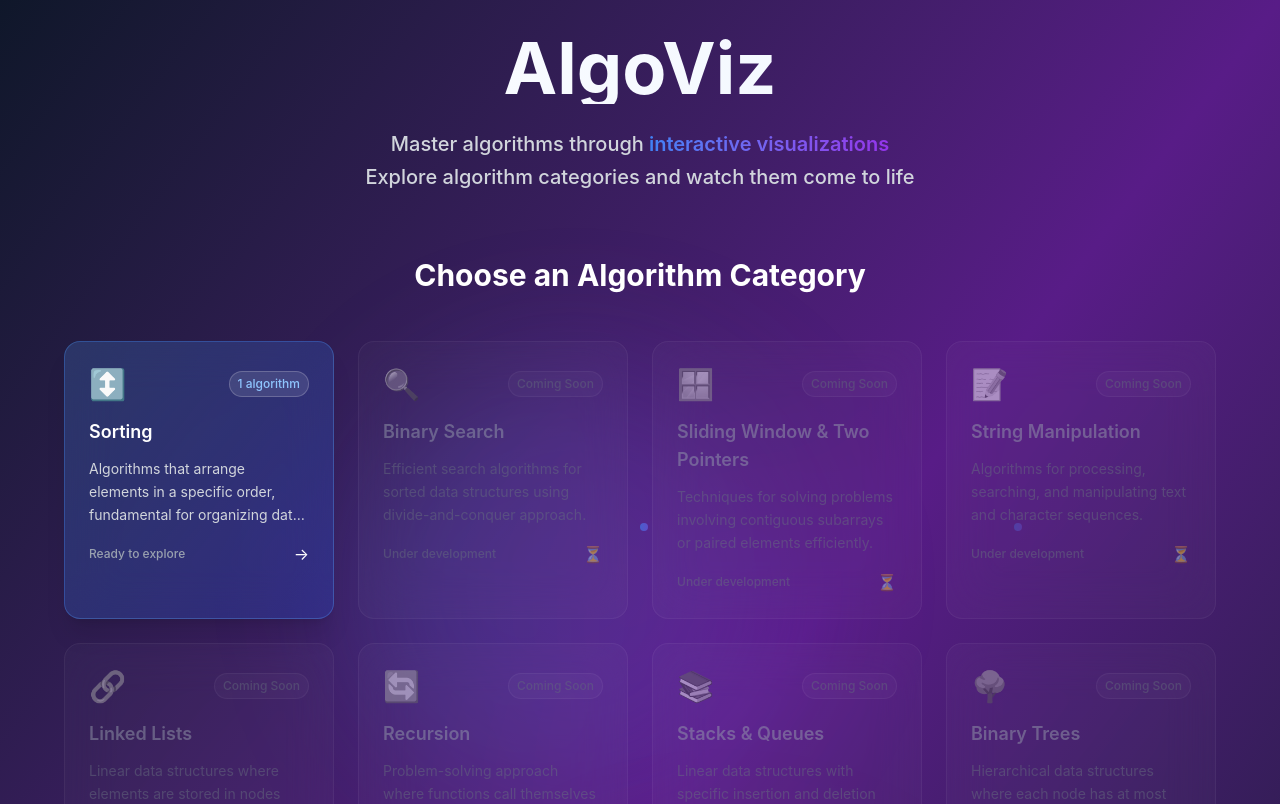
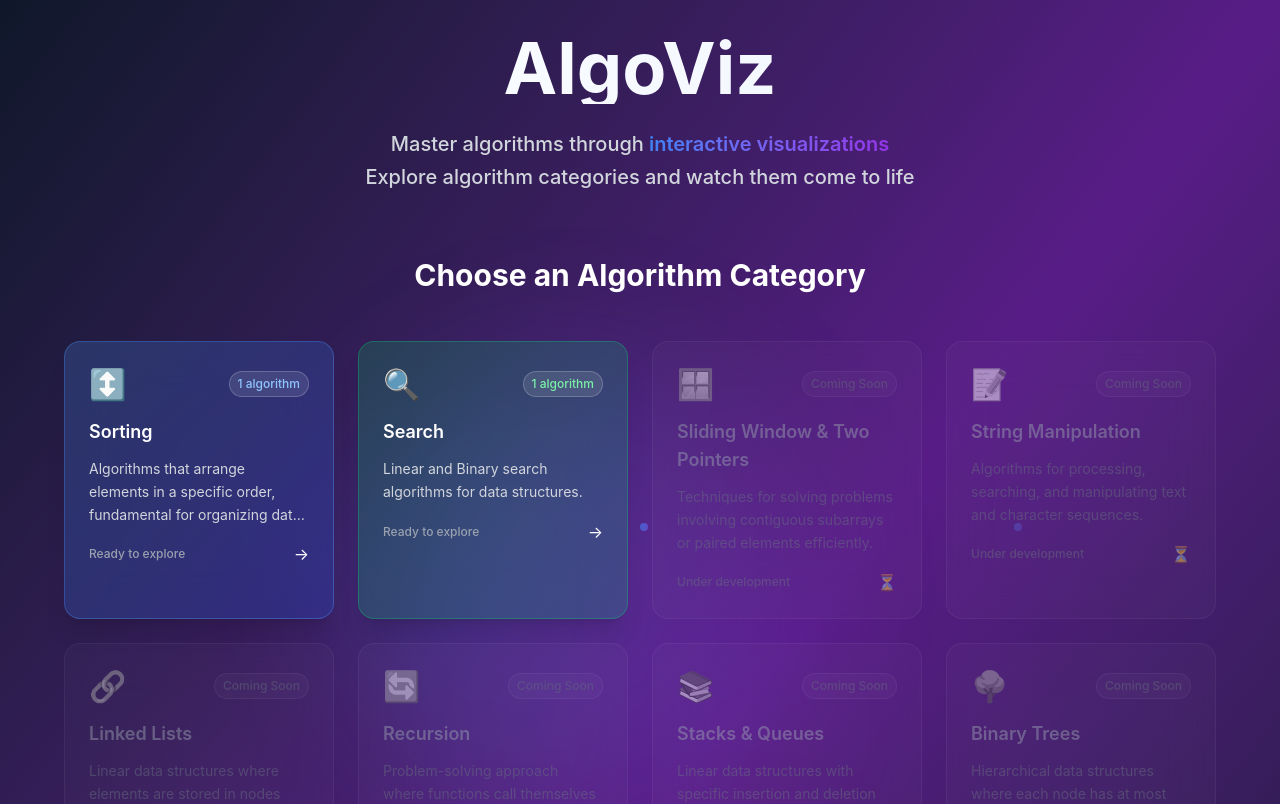
Before and after one commit to sanchxt/algo-viz, a React (Vite) app: page / in a window 1280 px wide. Shown: the top 804 px of the page. Built offline with nearby package versions, Linux system fonts and the light colour scheme.

Commit message:
styles(ui): update text and color for search

```diff
--- a/src/constants/algorithmCategories.ts
+++ b/src/constants/algorithmCategories.ts
@@ -1,4 +1,4 @@
-import type { Algorithm } from "../types/algorithm";
+import type { Algorithm } from "@/types/algorithm";
 
 export interface AlgorithmCategory {
   id: string;
@@ -37,17 +37,25 @@ export const algorithmCategories: AlgorithmCategory[] = [
     ],
   },
   {
-    id: "binary-search",
-    name: "Binary Search",
-    description:
-      "Efficient search algorithms for sorted data structures using divide-and-conquer approach.",
+    id: "search",
+    name: "Search",
+    description: "Linear and Binary search algorithms for data structures.",
     icon: "🔍",
     color: {
-      gradient: "from-green-400/20 to-green-600/20",
+      gradient: "from-green-500/20 to-emerald-500/20",
       border: "border-green-400/30",
       text: "text-green-300",
     },
-    algorithms: [],
+    algorithms: [
+      {
+        id: "binary-search",
+        name: "Binary Search",
+        category: "searching",
+        difficulty: "Beginner",
+        description:
+          "An efficient algorithm for finding a specific value in a sorted array by repeatedly dividing the search interval in half.",
+      },
+    ],
   },
   {
     id: "sliding-window",
```
